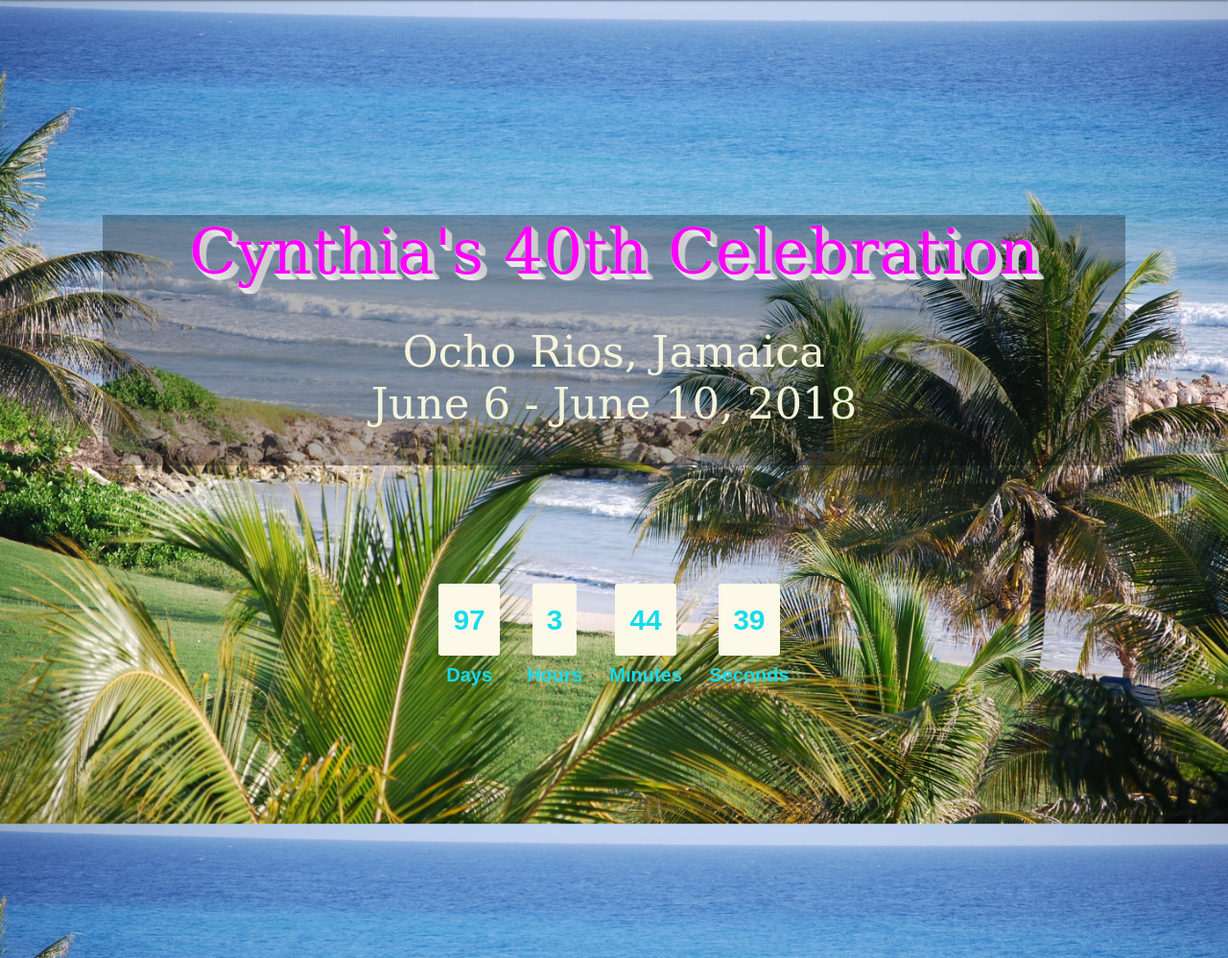
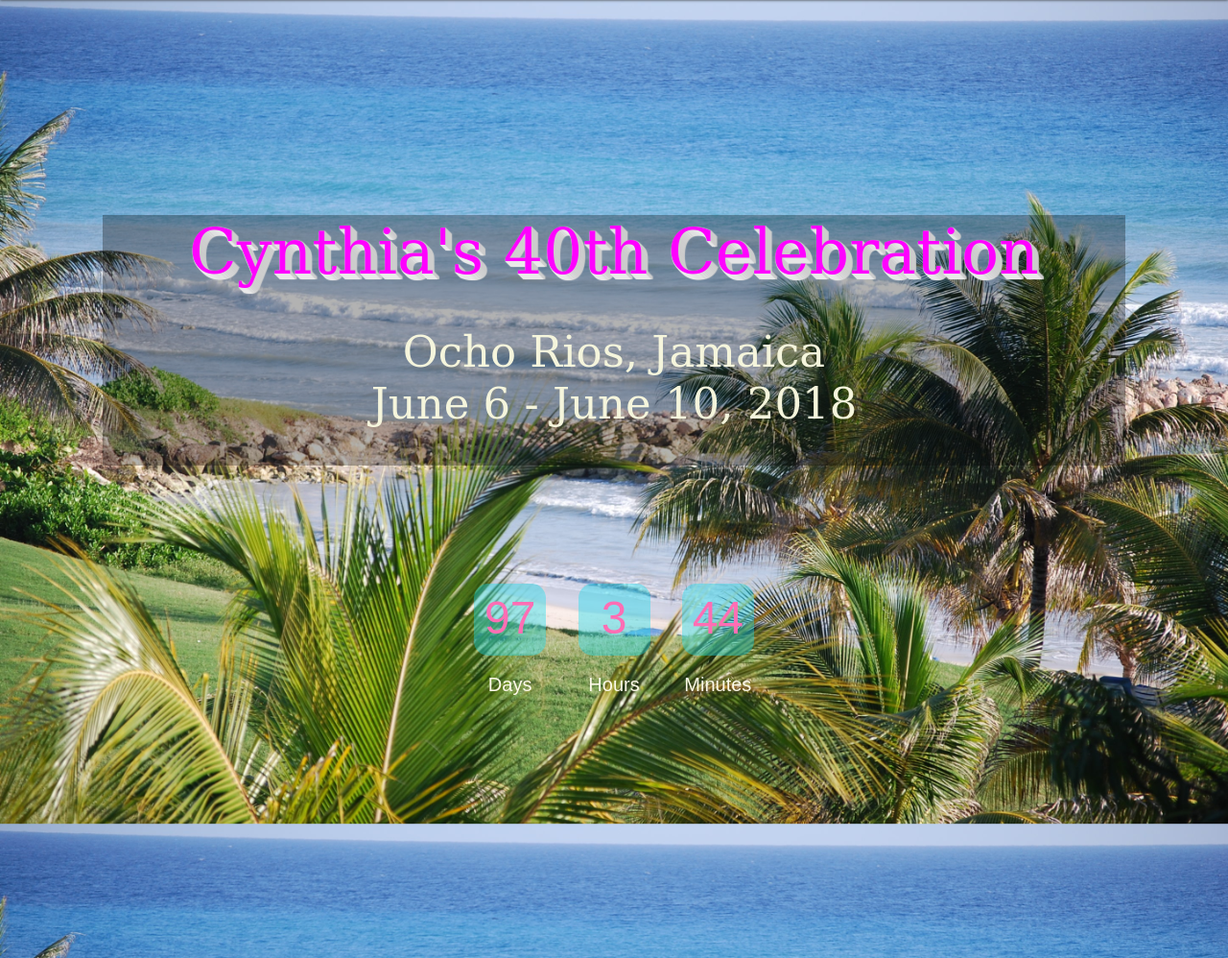
Before and after one commit to 4Chazz/trip, a Rails app: page / in a window 1280 px wide. Shown: the part 57-1055 px from the top of the page at 96% size. Run offline with Rails 7, Linux system fonts and the light colour scheme; style sheets or scripts are compiled from the project's sources; some libraries are stand-ins or nearby versions.

Commit message:
Made Timer pretty

```diff
--- a/app/assets/javascripts/timer.js
+++ b/app/assets/javascripts/timer.js
@@ -1,46 +1,3 @@
-// var deadline = 'June 6 2018';
-
-// function getTimeRemaining(endtime) {
-//   var t = Date.parse(endtime) - Date.parse(new Date());
-//   var seconds = Math.floor((t / 1000) % 60);
-//   var minutes = Math.floor((t / 1000 / 60) % 60);
-//   var hours = Math.floor((t / (1000 * 60 * 60)) % 24);
-//   var days = Math.floor(t / (1000 * 60 * 60 * 24));
-//   return {
-//     'total': t,
-//     'days': days,
-//     'hours': hours,
-//     'minutes': minutes,
-//     'seconds': seconds
-//   };
-// }
-
-// function initializeClock(id, endtime) {
-//   var clock = document.getElementById(id);
-//   var daysSpan = clock.querySelector('.days');
-//   var hoursSpan = clock.querySelector('.hours');
-//   var minutesSpan = clock.querySelector('.minutes');
-//   var secondsSpan = clock.querySelector('.seconds');
-
-//   function updateClock() {
-//     var t = getTimeRemaining(endtime);
-
-//     daysSpan.innerHTML = t.days;
-//     hoursSpan.innerHTML = ('0' + t.hours).slice(-2);
-//     minutesSpan.innerHTML = ('0' + t.minutes).slice(-2);
-//     secondsSpan.innerHTML = ('0' + t.seconds).slice(-2);
-
-//     if (t.total <= 0) {
-//       clearInterval(timeinterval);
-//     }
-//   }
-
-//   updateClock();
-//   var timeinterval = setInterval(updateClock, 1000);
-// }
-
-// // var deadline = new Date(Date.parse(new Date()) + 15 * 24 * 60 * 60 * 1000);
-// initializeClock('clockdiv', deadline);
 
 var deadline = new Date("June 6, 2018").getTime();
 
@@ -55,12 +12,12 @@ var deadline = new Date("June 6, 2018").getTime();
     document.getElementById("day").innerHTML = days ;
     document.getElementById("hour").innerHTML = hours;
     document.getElementById("minute").innerHTML = minutes;
-    document.getElementById("second").innerHTML =seconds;
+    // document.getElementById("second").innerHTML =seconds;
     if (t < 0) {
         clearInterval(x);
         document.getElementById("demo").innerHTML = "TIME UP";
         document.getElementById("day").innerHTML ='0';
         document.getElementById("hour").innerHTML ='0';
         document.getElementById("minute").innerHTML ='0' ;
-        document.getElementById("second").innerHTML = '0'; }
+        }
     }, 1000);
--- a/app/assets/stylesheets/master.scss
+++ b/app/assets/stylesheets/master.scss
@@ -101,30 +101,34 @@ body{
 
 #clockdiv{
   font-family:'quicksand', sans-serif;
-  color: #17dbed;
-  display: inline-block;
-  font-weight: 900;
+  color: #ff6eb4;
+  /*display: inline-block;*/
+  font-weight: 500;
   text-align: center;
-  font-size: 30px;
+  font-size: 48px;
 }
 
 #clockdiv > div{
   padding: 10px;
-  border-radius: 7px;
-  /*background: #00BF96;*/
+  border-radius: 15px;
   display: inline-block;
 }
 
 #clockdiv div > span{
-  padding: 15px;
-  border-radius: 3px;
-  background: #fcf9e8;
+  /*padding: 15px;*/
+  border-radius: 15px;
+  width: 75px;
+  height: 75px;
+  background: rgba(23, 219, 237, 0.4);
   display: inline-block;
 }
 
 .smalltext{
-  padding-top: 5px;
+  padding-top: 15px;
   font-size: 20px;
+  font-weight: 50;
+  color: #fcf9e8;
+  /*background: rgba(252, 249, 232, 0.8);*/
 }
 
 /*End of COUNTDOWN*/
--- a/app/views/static_pages/index.html.erb
+++ b/app/views/static_pages/index.html.erb
@@ -42,10 +42,7 @@
             <span class="minutes" id="minute"></span>
             <div class="smalltext">Minutes</div>
           </div>
-          <div>
-            <span class="seconds" id="second"></span>
-            <div class="smalltext">Seconds</div>
-          </div>
+
     </div>
 
     <!-- End of COUNTDOWN CLOCk -->
```
